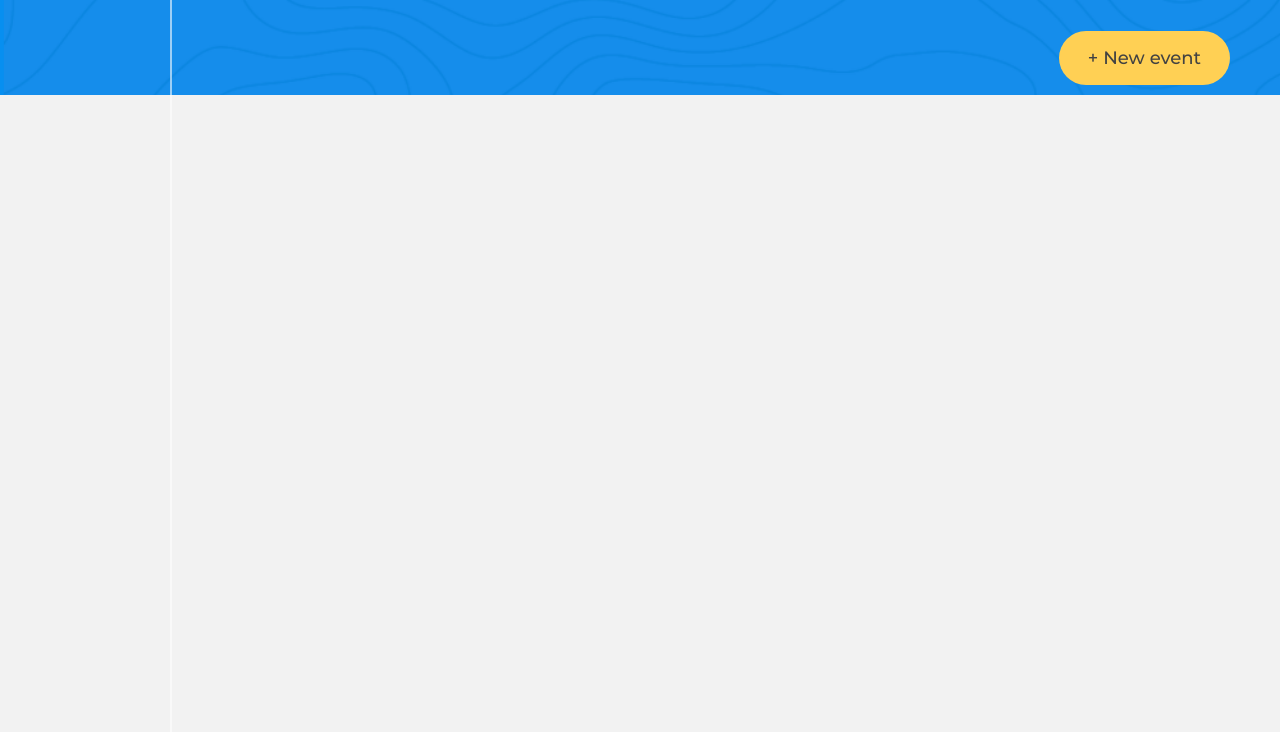
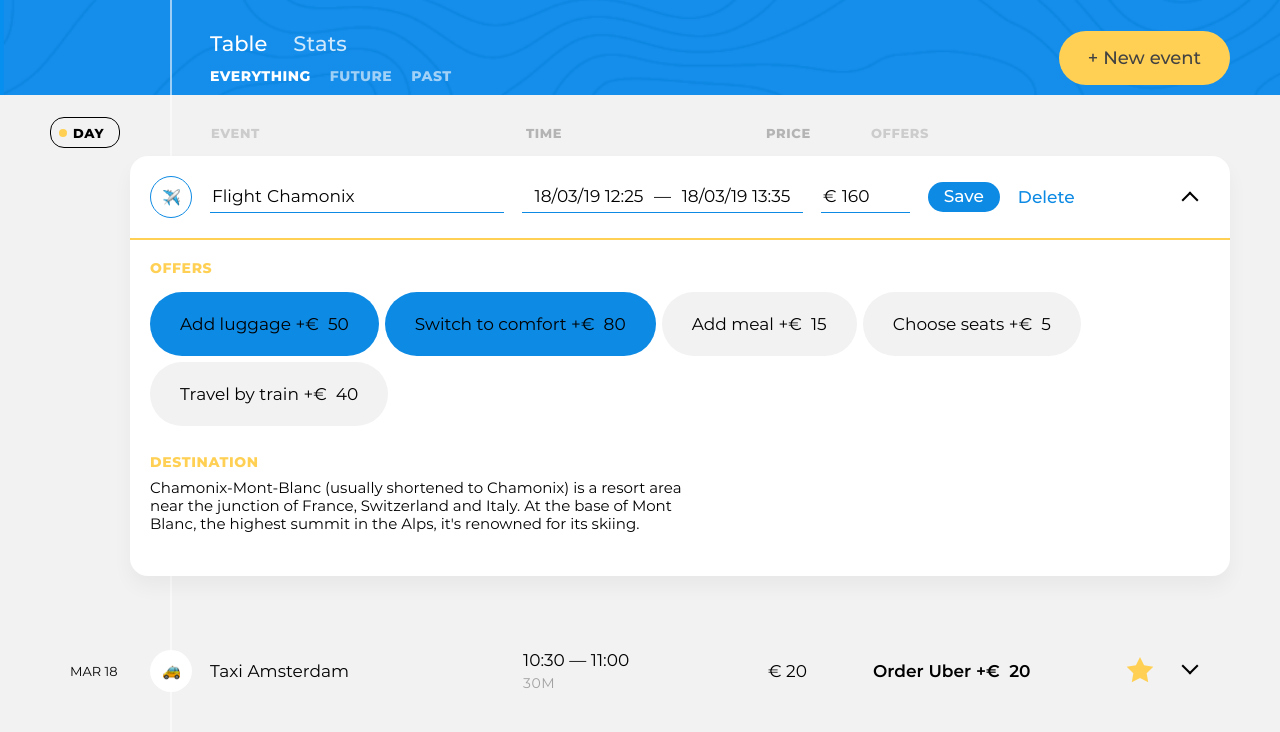
Before and after one commit to NSergeiV/974273-big-trip-16, a website built with webpack: page public/index.html in a window 1280 px wide. Shown: the part 68-800 px from the top of the page. Built offline with nearby package versions, Linux system fonts and the light colour scheme.

Commit message:
Выполнил задание - 1.9. Время разбивать камни

```diff
--- a/src/main.js
+++ b/src/main.js
@@ -1,6 +1,30 @@
 import {createTripInfoTemplate} from './view/trip-main-info-view.js';
+import {createTripMainControlsTemplate} from './view/trip-main-trip-controls-view.js';
+import {createFormTripControlsTemplate} from './view/form-trip-sort-trip-events-view.js';
+import {createFormEditPointTemplate} from './view/edit-point-view.js';
+import {createTripEventsListTemplate} from './view/trip-events-list-view.js';
+import {createRoutePointTemplate} from './view/route-point-view.js';
 import {renderTemplate, RenderPosition} from './utils/render.js';
 
+const TASK_COUNT = 3;
+
 const headerMenu = document.querySelector('.trip-main');
+const buttonNewEvent = headerMenu.querySelector('.trip-main__event-add-btn');
+const tripEvents = document.querySelector('.trip-events');
+const titleTripEvents = tripEvents.querySelector('h2');
 
 renderTemplate(headerMenu, createTripInfoTemplate(), RenderPosition.AFTERBEGIN );
+renderTemplate(buttonNewEvent, createTripMainControlsTemplate(), RenderPosition.BEFOREBEGIN);
+renderTemplate(titleTripEvents, createFormTripControlsTemplate(), RenderPosition.AFTEREND);
+
+const formTripSort = tripEvents.querySelector('.trip-events__trip-sort');
+
+renderTemplate(formTripSort, createTripEventsListTemplate(), RenderPosition.AFTEREND);
+
+const pointList = tripEvents.querySelector('.trip-events__list');
+
+for (let i = 0; i < TASK_COUNT; i++) {
+  renderTemplate(pointList, createRoutePointTemplate(), RenderPosition.AFTERBEGIN);
+}
+
+renderTemplate(pointList, createFormEditPointTemplate(), RenderPosition.AFTERBEGIN);
--- /dev/null
+++ b/src/view/edit-point-view.js
@@ -0,0 +1,157 @@
+export const createFormEditPointTemplate = () => (
+  `<li class="trip-events__item">
+    <form class="event event--edit" action="#" method="post">
+      <header class="event__header">
+        <div class="event__type-wrapper">
+          <label class="event__type  event__type-btn" for="event-type-toggle-1">
+            <span class="visually-hidden">Choose event type</span>
+            <img class="event__type-icon" width="17" height="17" src="img/icons/flight.png" alt="Event type icon">
+          </label>
+          <input class="event__type-toggle  visually-hidden" id="event-type-toggle-1" type="checkbox">
+
+          <div class="event__type-list">
+            <fieldset class="event__type-group">
+              <legend class="visually-hidden">Event type</legend>
+
+              <div class="event__type-item">
+                <input id="event-type-taxi-1" class="event__type-input  visually-hidden" type="radio" name="event-type" value="taxi">
+                <label class="event__type-label  event__type-label--taxi" for="event-type-taxi-1">Taxi</label>
+              </div>
+
+              <div class="event__type-item">
+                <input id="event-type-bus-1" class="event__type-input  visually-hidden" type="radio" name="event-type" value="bus">
+                <label class="event__type-label  event__type-label--bus" for="event-type-bus-1">Bus</label>
+              </div>
+
+              <div class="event__type-item">
+                <input id="event-type-train-1" class="event__type-input  visually-hidden" type="radio" name="event-type" value="train">
+                <label class="event__type-label  event__type-label--train" for="event-type-train-1">Train</label>
+              </div>
+
+              <div class="event__type-item">
+                <input id="event-type-ship-1" class="event__type-input  visually-hidden" type="radio" name="event-type" value="ship">
+                <label class="event__type-label  event__type-label--ship" for="event-type-ship-1">Ship</label>
+              </div>
+
+              <div class="event__type-item">
+                <input id="event-type-drive-1" class="event__type-input  visually-hidden" type="radio" name="event-type" value="drive">
+                <label class="event__type-label  event__type-label--drive" for="event-type-drive-1">Drive</label>
+              </div>
+
+              <div class="event__type-item">
+                <input id="event-type-flight-1" class="event__type-input  visually-hidden" type="radio" name="event-type" value="flight" checked>
+                <label class="event__type-label  event__type-label--flight" for="event-type-flight-1">Flight</label>
+              </div>
+
+              <div class="event__type-item">
+                <input id="event-type-check-in-1" class="event__type-input  visually-hidden" type="radio" name="event-type" value="check-in">
+                <label class="event__type-label  event__type-label--check-in" for="event-type-check-in-1">Check-in</label>
+              </div>
+
+              <div class="event__type-item">
+                <input id="event-type-sightseeing-1" class="event__type-input  visually-hidden" type="radio" name="event-type" value="sightseeing">
+                <label class="event__type-label  event__type-label--sightseeing" for="event-type-sightseeing-1">Sightseeing</label>
+              </div>
+
+              <div class="event__type-item">
+                <input id="event-type-restaurant-1" class="event__type-input  visually-hidden" type="radio" name="event-type" value="restaurant">
+                <label class="event__type-label  event__type-label--restaurant" for="event-type-restaurant-1">Restaurant</label>
+              </div>
+            </fieldset>
+          </div>
+        </div>
+
+        <div class="event__field-group  event__field-group--destination">
+          <label class="event__label  event__type-output" for="event-destination-1">
+            Flight
+          </label>
+          <input class="event__input  event__input--destination" id="event-destination-1" type="text" name="event-destination" value="Chamonix" list="destination-list-1">
+          <datalist id="destination-list-1">
+            <option value="Amsterdam"></option>
+            <option value="Geneva"></option>
+            <option value="Chamonix"></option>
+          </datalist>
+        </div>
+
+        <div class="event__field-group  event__field-group--time">
+          <label class="visually-hidden" for="event-start-time-1">From</label>
+          <input class="event__input  event__input--time" id="event-start-time-1" type="text" name="event-start-time" value="18/03/19 12:25">
+          &mdash;
+          <label class="visually-hidden" for="event-end-time-1">To</label>
+          <input class="event__input  event__input--time" id="event-end-time-1" type="text" name="event-end-time" value="18/03/19 13:35">
+        </div>
+
+        <div class="event__field-group  event__field-group--price">
+          <label class="event__label" for="event-price-1">
+            <span class="visually-hidden">Price</span>
+            &euro;
+          </label>
+          <input class="event__input  event__input--price" id="event-price-1" type="text" name="event-price" value="160">
+        </div>
+
+        <button class="event__save-btn  btn  btn--blue" type="submit">Save</button>
+        <button class="event__reset-btn" type="reset">Delete</button>
+        <button class="event__rollup-btn" type="button">
+          <span class="visually-hidden">Open event</span>
+        </button>
+      </header>
+      <section class="event__details">
+        <section class="event__section  event__section--offers">
+          <h3 class="event__section-title  event__section-title--offers">Offers</h3>
+
+          <div class="event__available-offers">
+            <div class="event__offer-selector">
+              <input class="event__offer-checkbox  visually-hidden" id="event-offer-luggage-1" type="checkbox" name="event-offer-luggage" checked>
+              <label class="event__offer-label" for="event-offer-luggage-1">
+                <span class="event__offer-title">Add luggage</span>
+                &plus;&euro;&nbsp;
+                <span class="event__offer-price">50</span>
+              </label>
+            </div>
+
+            <div class="event__offer-selector">
+              <input class="event__offer-checkbox  visually-hidden" id="event-offer-comfort-1" type="checkbox" name="event-offer-comfort" checked>
+              <label class="event__offer-label" for="event-offer-comfort-1">
+                <span class="event__offer-title">Switch to comfort</span>
+                &plus;&euro;&nbsp;
+                <span class="event__offer-price">80</span>
+              </label>
+            </div>
+
+            <div class="event__offer-selector">
+              <input class="event__offer-checkbox  visually-hidden" id="event-offer-meal-1" type="checkbox" name="event-offer-meal">
+              <label class="event__offer-label" for="event-offer-meal-1">
+                <span class="event__offer-title">Add meal</span>
+                &plus;&euro;&nbsp;
+                <span class="event__offer-price">15</span>
+              </label>
+            </div>
+
+            <div class="event__offer-selector">
+              <input class="event__offer-checkbox  visually-hidden" id="event-offer-seats-1" type="checkbox" name="event-offer-seats">
+              <label class="event__offer-label" for="event-offer-seats-1">
+                <span class="event__offer-title">Choose seats</span>
+                &plus;&euro;&nbsp;
+                <span class="event__offer-price">5</span>
+              </label>
+            </div>
+
+            <div class="event__offer-selector">
+              <input class="event__offer-checkbox  visually-hidden" id="event-offer-train-1" type="checkbox" name="event-offer-train">
+              <label class="event__offer-label" for="event-offer-train-1">
+                <span class="event__offer-title">Travel by train</span>
+                &plus;&euro;&nbsp;
+                <span class="event__offer-price">40</span>
+              </label>
+            </div>
+          </div>
+        </section>
+
+        <section class="event__section  event__section--destination">
+          <h3 class="event__section-title  event__section-title--destination">Destination</h3>
+          <p class="event__destination-description">Chamonix-Mont-Blanc (usually shortened to Chamonix) is a resort area near the junction of France, Switzerland and Italy. At the base of Mont Blanc, the highest summit in the Alps, it's renowned for its skiing.</p>
+        </section>
+      </section>
+    </form>
+  </li>`
+);
--- /dev/null
+++ b/src/view/form-trip-sort-trip-events-view.js
@@ -0,0 +1,28 @@
+export const createFormTripControlsTemplate = () => (
+  `<form class="trip-events__trip-sort  trip-sort" action="#" method="get">
+    <div class="trip-sort__item  trip-sort__item--day">
+      <input id="sort-day" class="trip-sort__input  visually-hidden" type="radio" name="trip-sort" value="sort-day" checked>
+      <label class="trip-sort__btn" for="sort-day">Day</label>
+    </div>
+
+    <div class="trip-sort__item  trip-sort__item--event">
+      <input id="sort-event" class="trip-sort__input  visually-hidden" type="radio" name="trip-sort" value="sort-event" disabled>
+      <label class="trip-sort__btn" for="sort-event">Event</label>
+    </div>
+
+    <div class="trip-sort__item  trip-sort__item--time">
+      <input id="sort-time" class="trip-sort__input  visually-hidden" type="radio" name="trip-sort" value="sort-time">
+      <label class="trip-sort__btn" for="sort-time">Time</label>
+    </div>
+
+    <div class="trip-sort__item  trip-sort__item--price">
+      <input id="sort-price" class="trip-sort__input  visually-hidden" type="radio" name="trip-sort" value="sort-price">
+      <label class="trip-sort__btn" for="sort-price">Price</label>
+    </div>
+
+    <div class="trip-sort__item  trip-sort__item--offer">
+      <input id="sort-offer" class="trip-sort__input  visually-hidden" type="radio" name="trip-sort" value="sort-offer" disabled>
+      <label class="trip-sort__btn" for="sort-offer">Offers</label>
+    </div>
+  </form>`
+);
--- /dev/null
+++ b/src/view/route-point-view.js
@@ -0,0 +1,39 @@
+export const createRoutePointTemplate = () => (
+  `<li class="trip-events__item">
+    <div class="event">
+      <time class="event__date" datetime="2019-03-18">MAR 18</time>
+      <div class="event__type">
+        <img class="event__type-icon" width="42" height="42" src="img/icons/taxi.png" alt="Event type icon">
+      </div>
+      <h3 class="event__title">Taxi Amsterdam</h3>
+      <div class="event__schedule">
+        <p class="event__time">
+          <time class="event__start-time" datetime="2019-03-18T10:30">10:30</time>
+          &mdash;
+          <time class="event__end-time" datetime="2019-03-18T11:00">11:00</time>
+        </p>
+        <p class="event__duration">30M</p>
+      </div>
+      <p class="event__price">
+        &euro;&nbsp;<span class="event__price-value">20</span>
+      </p>
+      <h4 class="visually-hidden">Offers:</h4>
+      <ul class="event__selected-offers">
+        <li class="event__offer">
+          <span class="event__offer-title">Order Uber</span>
+          &plus;&euro;&nbsp;
+          <span class="event__offer-price">20</span>
+        </li>
+      </ul>
+      <button class="event__favorite-btn event__favorite-btn--active" type="button">
+        <span class="visually-hidden">Add to favorite</span>
+        <svg class="event__favorite-icon" width="28" height="28" viewBox="0 0 28 28">
+          <path d="M14 21l-8.22899 4.3262 1.57159-9.1631L.685209 9.67376 9.8855 8.33688 14 0l4.1145 8.33688 9.2003 1.33688-6.6574 6.48934 1.5716 9.1631L14 21z"/>
+        </svg>
+      </button>
+      <button class="event__rollup-btn" type="button">
+        <span class="visually-hidden">Open event</span>
+      </button>
+    </div>
+  </li>`
+);
--- /dev/null
+++ b/src/view/trip-events-list-view.js
@@ -0,0 +1,4 @@
+export const createTripEventsListTemplate = () => (
+  `<ul class="trip-events__list">
+  </ul>`
+);
--- /dev/null
+++ b/src/view/trip-main-trip-controls-view.js
@@ -0,0 +1,33 @@
+export const createTripMainControlsTemplate = () => (
+  `<div class="trip-main__trip-controls  trip-controls">
+    <div class="trip-controls__navigation">
+      <h2 class="visually-hidden">Switch trip view</h2>
+      <nav class="trip-controls__trip-tabs  trip-tabs">
+        <a class="trip-tabs__btn  trip-tabs__btn--active" href="#">Table</a>
+        <a class="trip-tabs__btn" href="#">Stats</a>
+      </nav>
+    </div>
+
+    <div class="trip-controls__filters">
+      <h2 class="visually-hidden">Filter events</h2>
+      <form class="trip-filters" action="#" method="get">
+        <div class="trip-filters__filter">
+          <input id="filter-everything" class="trip-filters__filter-input  visually-hidden" type="radio" name="trip-filter" value="everything" checked>
+          <label class="trip-filters__filter-label" for="filter-everything">Everything</label>
+        </div>
+
+        <div class="trip-filters__filter">
+          <input id="filter-future" class="trip-filters__filter-input  visually-hidden" type="radio" name="trip-filter" value="future">
+          <label class="trip-filters__filter-label" for="filter-future">Future</label>
+        </div>
+
+        <div class="trip-filters__filter">
+          <input id="filter-past" class="trip-filters__filter-input  visually-hidden" type="radio" name="trip-filter" value="past">
+          <label class="trip-filters__filter-label" for="filter-past">Past</label>
+        </div>
+
+        <button class="visually-hidden" type="submit">Accept filter</button>
+      </form>
+    </div>
+  </div>`
+);
```
Also changed, not shown: public/index.html (+2 -2 lines).
